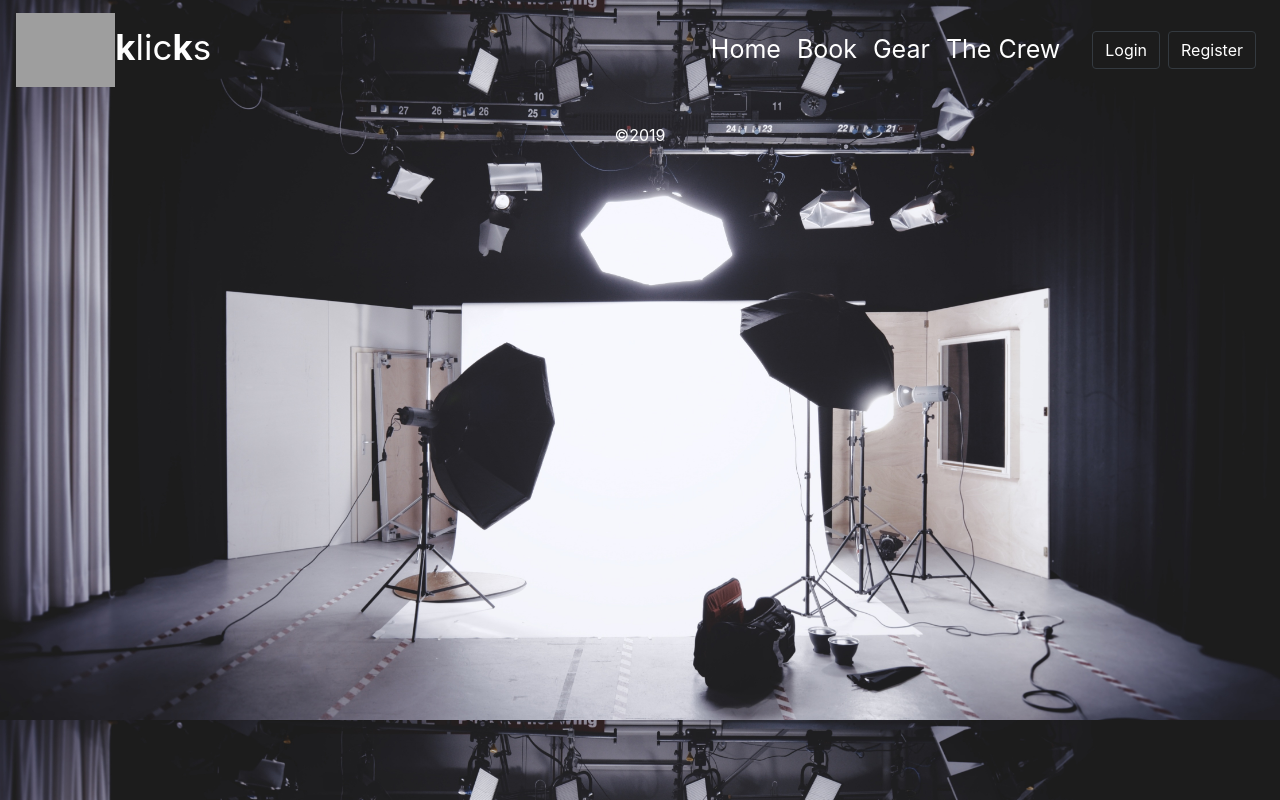
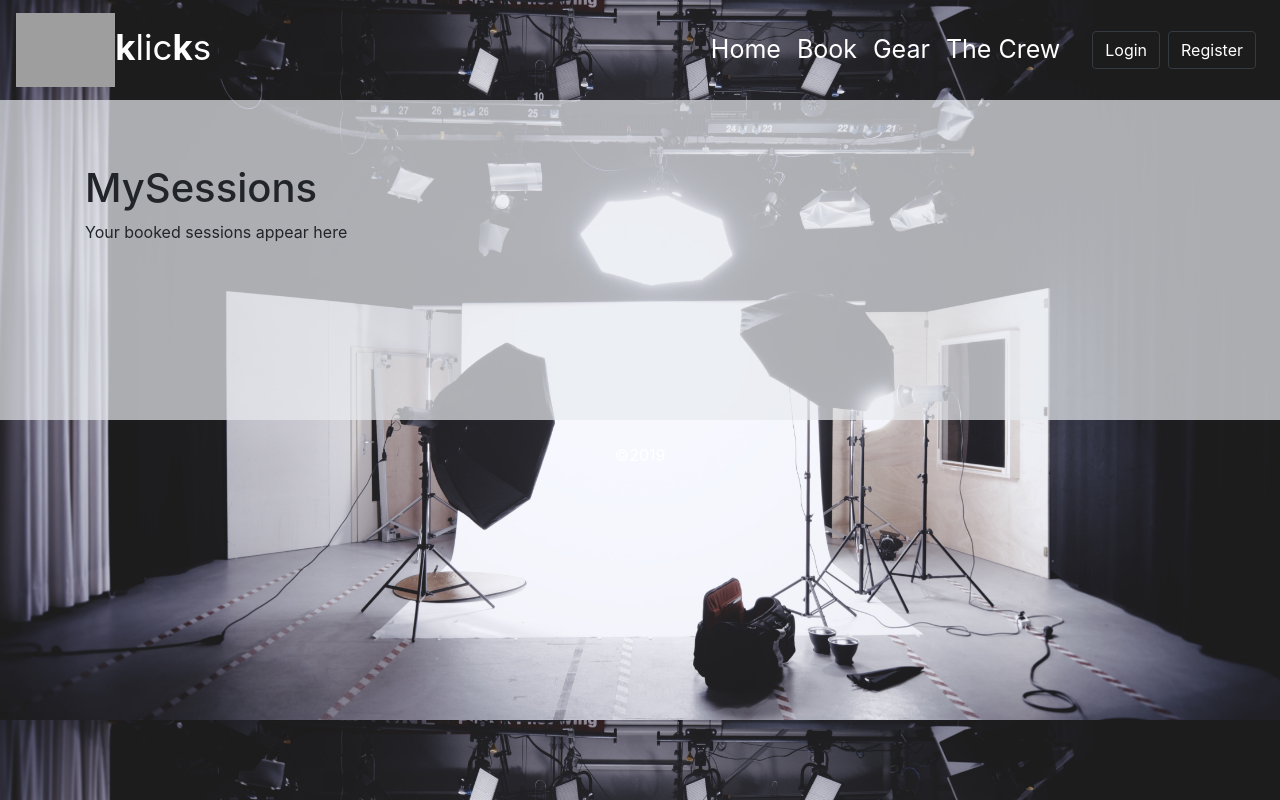
Before and after one commit to giorgoskoz/cb7teamProtoFront, a React (Create React App) app: page /mysessions in a window 1280 px wide. Built offline with nearby package versions, Linux system fonts and the light colour scheme; no server answers; grey boxes are pictures that could not be loaded.

Commit message:
making my sessions

```diff
--- a/src/App.js
+++ b/src/App.js
@@ -1,5 +1,5 @@
 import React from "react";
-import { BrowserRouter as Router, Route, Link } from "react-router-dom";
+import { BrowserRouter as Router, Route, Link, Redirect } from "react-router-dom";
 import NavDropdownExample from './components/NavDropdownExample';
 import Gear from './components/Gear';
 import Calendar from './components/Calendar';
@@ -17,6 +17,8 @@ import { FontAwesomeIcon } from '@fortawesome/react-fontawesome';
 import { faUser, faLock, faArrowRight, faArrowLeft, faAngleLeft,faAngleRight } from '@fortawesome/free-solid-svg-icons';
 import Footer from './components/Footer';
 import Dashboard from './components/Dashboard';
+import NotAuthorized from './components/NotAuthorized';
+import MySessions from './components/MySessions';
 
 library.add(faUser);
 library.add(faLock);
@@ -78,6 +80,15 @@ class App extends React.Component {
     }
   }
 
+  renderProtectedComponent(ProtectedComponent) {
+    if (this.context.token === null || this.context.token === undefined ) {
+      return (props) => <Redirect to='/notauthorized' />;
+    }
+    else {
+      return  (props) => <MySessions {...props} />;
+    }
+  }
+
   // componentDidMount(){
   //   this.setState({
   //     token: localStorage.getItem( 'token' ),
@@ -108,9 +119,10 @@ class App extends React.Component {
             <Route path="/about" component={About} />
             <Route path="/calendar" component={Calendar} />
             <Route path="/gear" component={Gear} />
+            <Route path="/mysessions" component={MySessions} />
             <Route path="/dashboard" component={Dashboard} />
             <Route path="/crew" component={Topics} />
-            <Route path="/ctest" component={CalendarTest} />
+            <Route path="/notauthorized" component={NotAuthorized} />
             <Footer></Footer>
           </div>
         </Router>
--- /dev/null
+++ b/src/components/MySessions.jsx
@@ -0,0 +1,29 @@
+import React from 'react';
+import { Jumbotron, Container, Button, Row } from 'react-bootstrap';
+
+class MySessions extends React.Component {
+
+
+    render(){
+        return(
+            <div>
+                <Jumbotron id="here" fluid className="mb-0">
+                    <Container>
+                    {/* <DisplayPic></DisplayPic> */}
+                        <h1>MySessions</h1>
+                        <p>
+                            Your booked sessions appear here
+                    </p>
+                    <br></br>
+                    <br></br>
+                    <br></br>
+                    <br></br>
+                    </Container>
+                </Jumbotron>
+            </div>
+        )
+    }
+
+}
+
+export default MySessions;
--- a/src/components/NavbarAuth.jsx
+++ b/src/components/NavbarAuth.jsx
@@ -17,6 +17,7 @@ class NavbarAuth extends React.Component {
         this.handleShowRegisterModal = this.handleShowRegisterModal.bind(this);
         this.doLogout = this.doLogout.bind(this);
         this.handleDashboardClick = this.handleDashboardClick.bind(this);
+        this.handleMySessionsClick = this.handleMySessionsClick.bind(this);
 
         this.state = {
             showLoginModal: false,
@@ -36,6 +37,10 @@ class NavbarAuth extends React.Component {
 
     handleDashboardClick(){
         this.props.history.push('/dashboard');
+    }
+
+    handleMySessionsClick(){
+        this.props.history.push('/mysessions');
     }
 
     doLogout(){
@@ -68,10 +73,10 @@ class NavbarAuth extends React.Component {
             <NavDropdown title={this.context.user.username} id="nav-dropdown" alignRight="true" className="mx-3 d-flex align-items-center">
                 <NavDropdown.Item eventKey="4.1">Action</NavDropdown.Item>
                 <NavDropdown.Item eventKey="4.2">Another action</NavDropdown.Item>
-                <NavDropdown.Item eventKey="4.3">
-                    Something else here
-                        </NavDropdown.Item>
-                {((this.context.user.role.id === 2) ? <NavDropdown.Item eventKey="4.3" onClick={ this.handleDashboardClick }>
+                <NavDropdown.Item eventKey="4.3" onClick={ this.handleMySessionsClick }>
+                    My sessions
+                </NavDropdown.Item>
+                {((this.context.user.role.id === 2) ? <NavDropdown.Item eventKey="4.4" onClick={ this.handleDashboardClick }>
                     Dashboard
                 </NavDropdown.Item> : null)}
                 {/* {((true) ? <NavDropdown.Item eventKey="4.3" onClick={ this.handleDashboardClick }>
--- /dev/null
+++ b/src/components/NotAuthorized.jsx
@@ -0,0 +1,27 @@
+import React from 'react';
+import { Jumbotron, Container, Button, Row } from 'react-bootstrap';
+
+class NotAuthorized extends React.Component {
+
+
+    render(){
+        return(
+            <Jumbotron id="here" fluid className="mb-0">
+                    <Container>
+                    {/* <DisplayPic></DisplayPic> */}
+                        <h1>Hey you're not allowed here...</h1>
+                        <p>
+
+                    </p>
+                    <br></br>
+                    <br></br>
+                    <br></br>
+                    <br></br>
+                    </Container>
+                </Jumbotron>
+        )
+    }
+
+}
+
+export default NotAuthorized;
```
